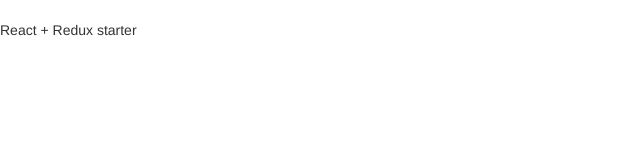
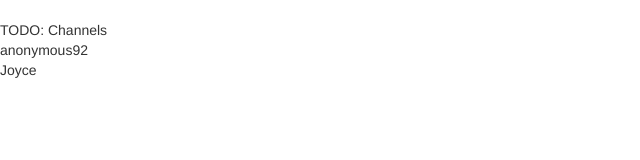
Before and after one commit to wcyjoyce/chat, a React app: page / in a window 1280 px wide. Shown: the top 160 px of the page, without its empty margins (0-640 px from the left). Built offline with nearby package versions, Linux system fonts and the light colour scheme.

Commit message:
channels view and messages showing

```diff
--- a/src/components/app.jsx
+++ b/src/components/app.jsx
@@ -1,9 +1,29 @@
-import React from 'react';
+import React from "react";
+
+import Channels from "../containers/channels.jsx";
+import Channel from "../containers/channel.jsx";
+import Messages from "../containers/messages.jsx";
+import Message from "../components/message.jsx";
+import Form from "../containers/form.jsx";
+
+const chat = [
+  {
+    author: "anonymous92",
+    content: "Hello world!",
+    created_at: "2017-09-26T23:03:16.365Z"
+  },
+  {
+    author: "Joyce",
+    content: "My name is Joyce",
+    created_at: "2017-09-26T23:03:21.194Z"
+  }
+]
 
 const App = () => {
   return (
     <div className="app">
-      <p>React + Redux starter</p>
+      <Channels />
+      <Messages chat={chat} />
     </div>
   );
 };
--- /dev/null
+++ b/src/components/message.jsx
@@ -0,0 +1,15 @@
+import React, { Component } from "react";
+import { bindActionCreators } from "redux";
+import { connect } from "react-redux";
+
+class Message extends Component {
+  render() {
+    return (
+      <div className="message">
+        {this.props.message.author}
+      </div>
+    );
+  }
+}
+
+export default Message;
--- /dev/null
+++ b/src/containers/channels.jsx
@@ -0,0 +1,15 @@
+import React, { Component } from "react";
+import { bindActionCreators } from "redux";
+import { connect } from "react-redux";
+
+class Channels extends Component {
+  render() {
+    return (
+      <div className="channels">
+        TODO: Channels
+      </div>
+    );
+  }
+}
+
+export default Channels;
--- /dev/null
+++ b/src/containers/messages.jsx
@@ -0,0 +1,17 @@
+import React, { Component } from "react";
+import { bindActionCreators } from "redux";
+import { connect } from "react-redux";
+
+import Message from "../components/message.jsx";
+
+class Messages extends Component {
+  render() {
+    return (
+      <div className="messages">
+        {this.props.chat.map((message) => <Message key={message.author} message={message} />)}
+      </div>
+    );
+  }
+}
+
+export default Messages;
```
